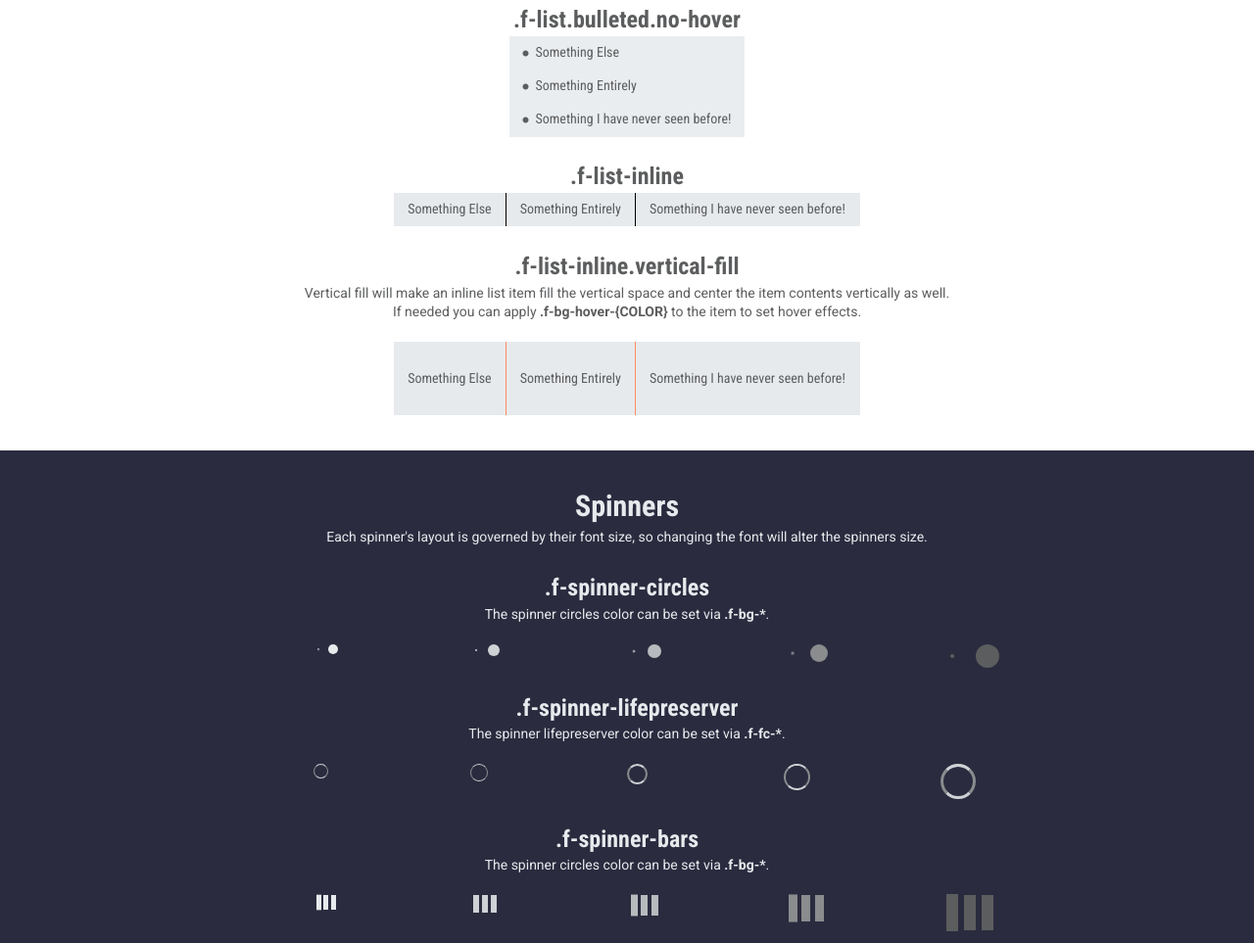
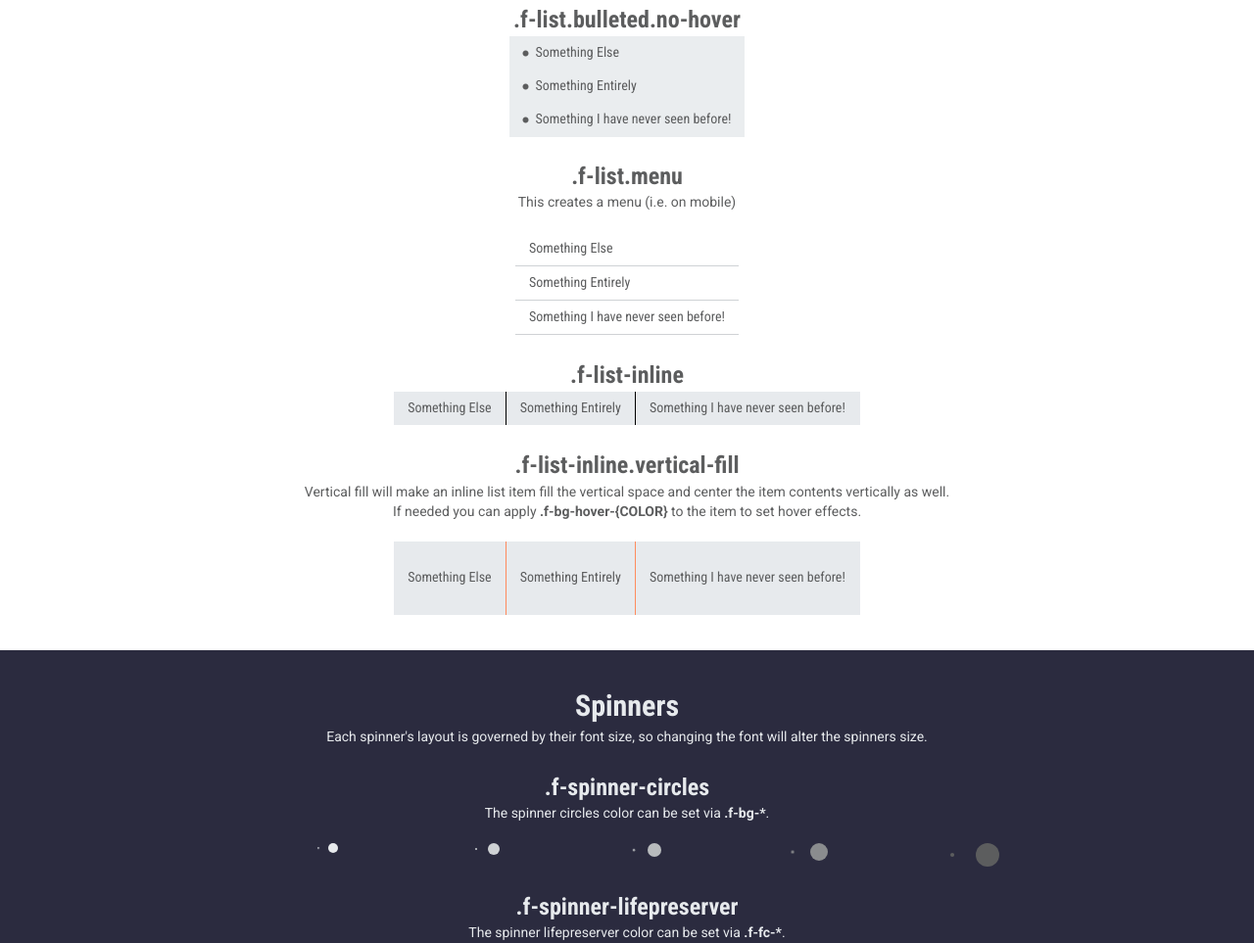
Before and after one commit to lumaverse/fundly-style-guide, a website: page app/index.html in a window 1280 px wide. Shown: the part 9546-10509 px from the top of the page at 98% size. Drawn offline with Linux system fonts and the light colour scheme; files that its build step writes are made by us from their sources; files whose address does not match are found by name.

Commit message:
Added .f-list.menu

```diff
--- a/app/index.html
+++ b/app/index.html
@@ -963,6 +963,16 @@
         <li>Something I have never seen before!</li>
       </ul>
 
+      <h3 class="f-m-t-large">.f-list.menu</h3>
+      <p class="f-m-b-medium">
+        This creates a menu (i.e. on mobile)
+      </p>
+      <ul class="f-list f-font-condensed menu f-b-light f-ilb f-tl f-clickable">
+        <li>Something Else</li>
+        <li>Something Entirely</li>
+        <li>Something I have never seen before!</li>
+      </ul>
+
       <h3 class="f-m-t-large">.f-list-inline</h3>
       <div class="f-ilb">
         <ul class="f-list-inline f-font-condensed f-tl f-bg-xlight f-b-black">
--- a/vendor/assets/stylesheets/fundly-style-guide/components/_lists.scss
+++ b/vendor/assets/stylesheets/fundly-style-guide/components/_lists.scss
@@ -51,6 +51,7 @@ li {
   &.no-padding li {
     padding: 0;
   }
+
 }
 
 .f-list {
@@ -75,7 +76,34 @@ li {
     border-right-width: 0;
   }
   li:last-child {
-    border-bottom: none
+    border-bottom-width: 0;
+  }
+
+  &.menu {
+    border-bottom-width: 0;
+
+    li {
+      $menu-li-border-radius: 2px;
+
+      border-left-width: 1px;
+      border-right-width: 1px;
+      border-bottom-width: 1px;
+
+      &:first-child {
+        border-top-width: 1px;
+        border-top-left-radius: $menu-li-border-radius;
+        border-top-right-radius: $menu-li-border-radius;
+      }
+
+      &:last-child {
+        border-bottom-left-radius: $menu-li-border-radius;
+        border-bottom-right-radius: $menu-li-border-radius;
+      }
+    }
+
+    &.f-clickable li:active {
+      box-shadow: inset 0 0 1px rgba(0,0,0,0.4);
+    }
   }
 }
 
```
Also changed, not shown: vendor/assets/stylesheets/fundly-style-guide/components/_buttons.scss (line endings or trailing spaces).
